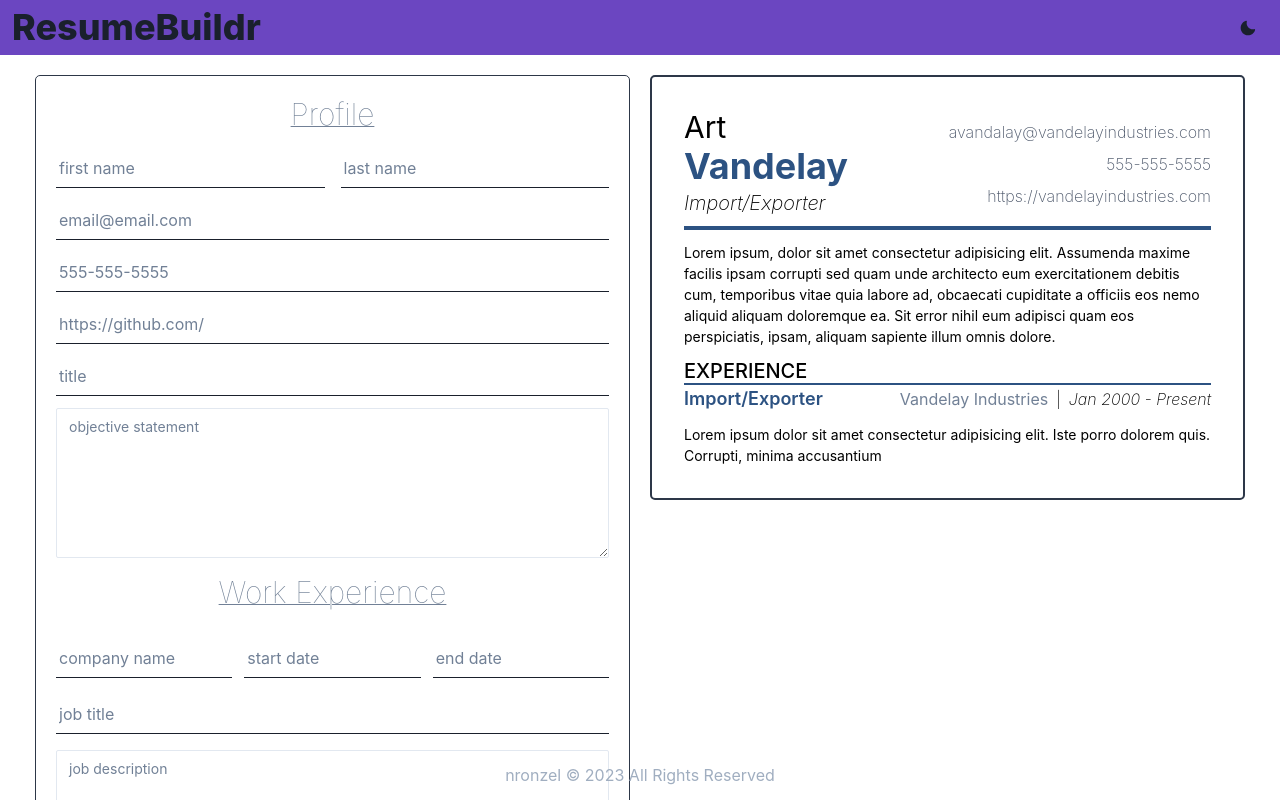
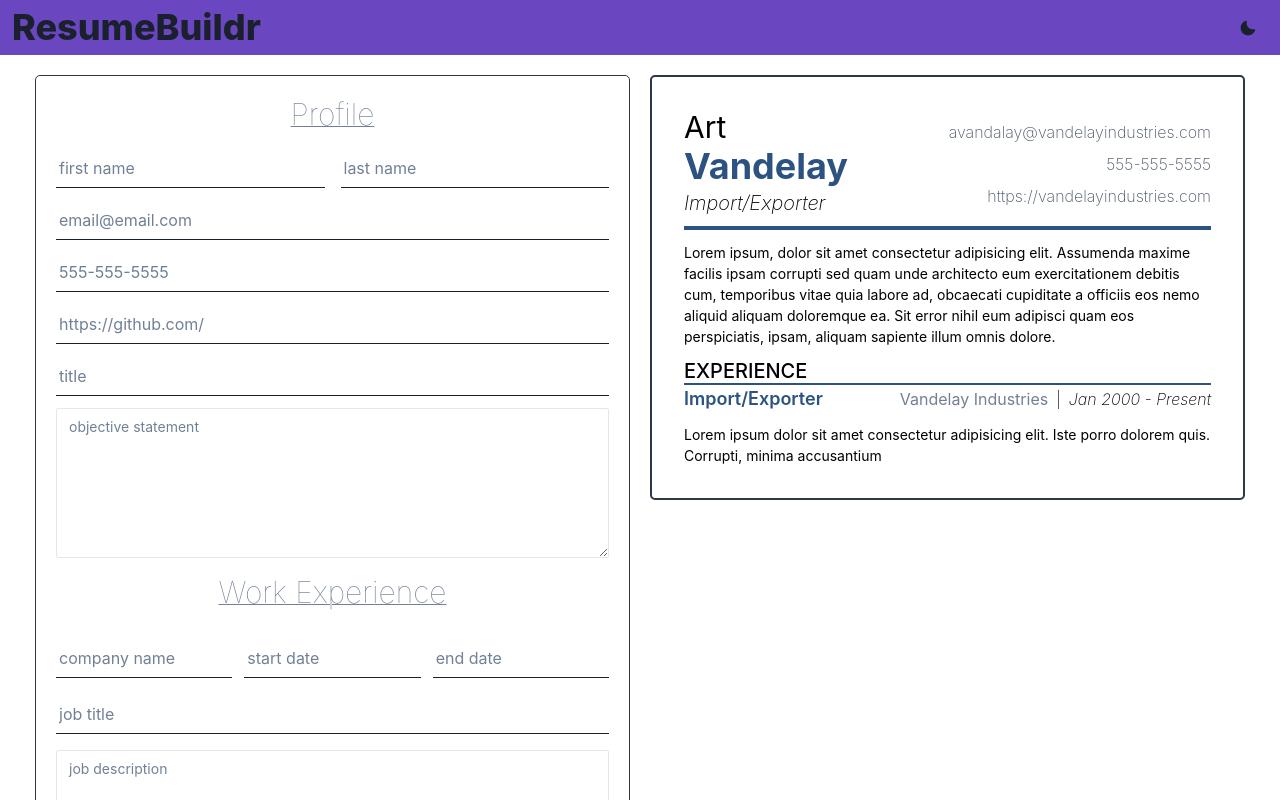
Before and after one commit to nronzel/resume-maker, a React (Vite) app: page / in a window 1280 px wide. Shown: the top 800 px of the page. Built offline with nearby package versions, Linux system fonts and the light colour scheme.

Commit message:
fixed footer position

```diff
--- a/src/components/App.jsx
+++ b/src/components/App.jsx
@@ -1,5 +1,5 @@
 import React, { Component } from "react";
-import { Flex } from "@chakra-ui/react";
+import { Flex, Spacer } from "@chakra-ui/react";
 import Header from "./Header";
 import MainSection from "./MainSection";
 import Footer from "./Footer";
@@ -10,6 +10,7 @@ export default class App extends Component {
       <Flex h="100dvh" direction="column" gap={5}>
         <Header />
         <MainSection />
+        <Spacer />
         <Footer />
       </Flex>
     );
--- a/src/components/Footer.jsx
+++ b/src/components/Footer.jsx
@@ -3,7 +3,7 @@ import React from "react";
 
 function Footer() {
   return (
-    <Center h="50px" w="100%" position="absolute" bottom="0">
+    <Center h="50px" w="100%">
       <Text color={useColorModeValue("gray.400", "gray.600")}>
         nronzel &copy; 2023 All Rights Reserved{" "}
       </Text>
```
